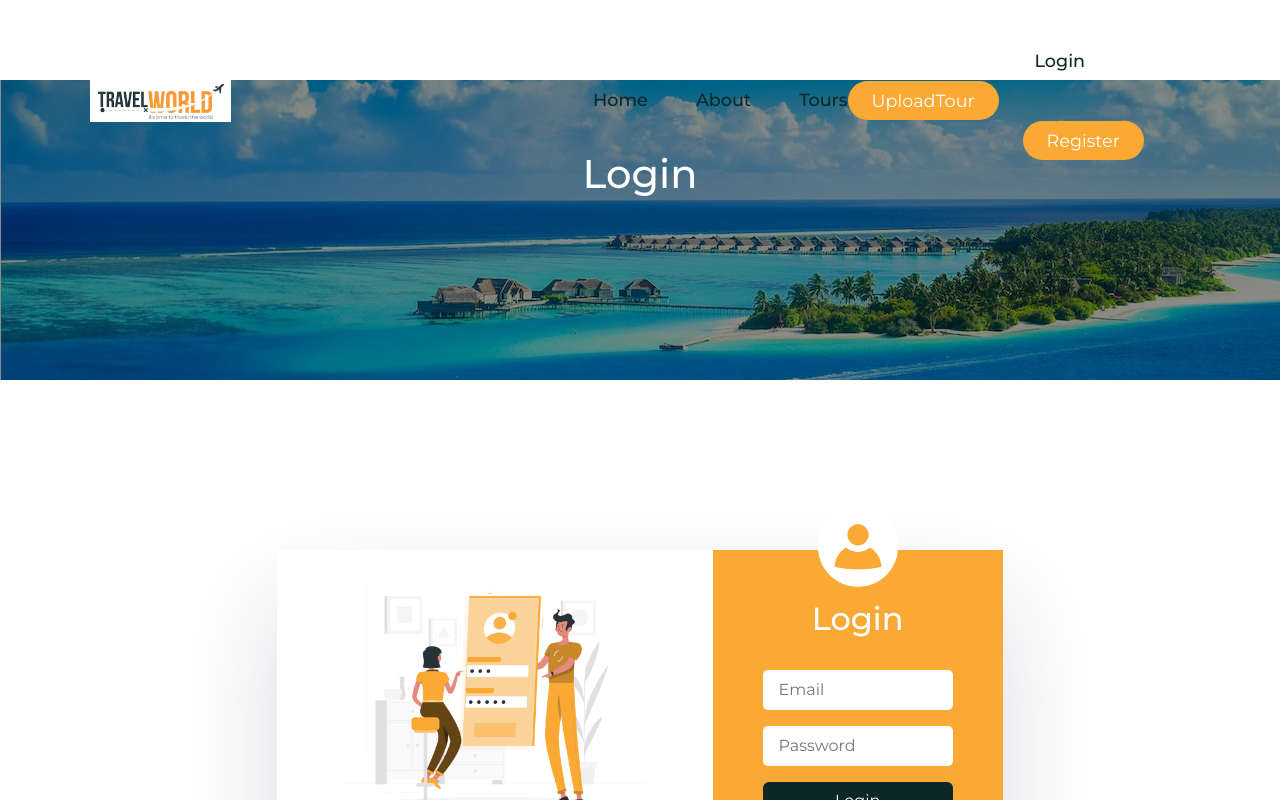
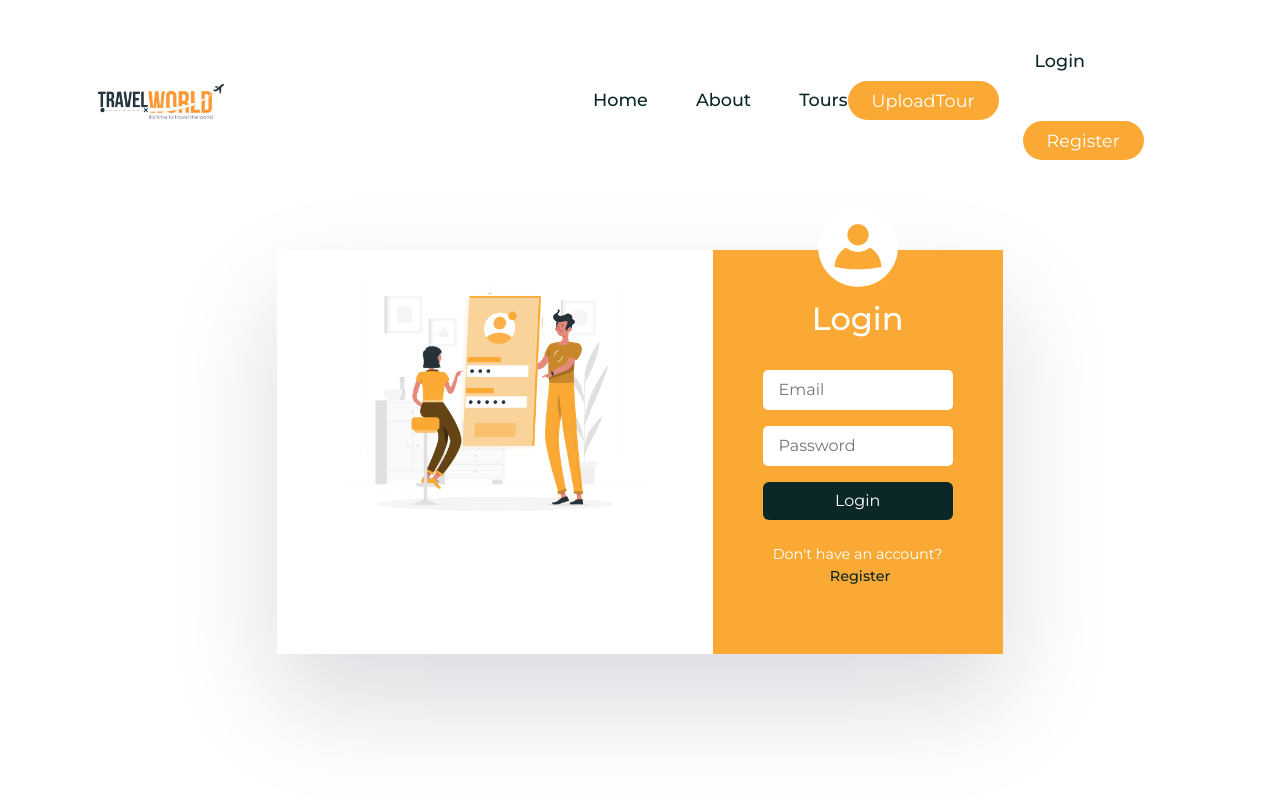
Before and after one commit to luthanhy/WebBooking_Travel_React_Mongo, a React (Create React App) app in the folder Web_Booking_Travel/tour-management/frontend/: page /login in a window 1280 px wide. Shown: the top 800 px of the page. Built offline with nearby package versions, Linux system fonts and the light colour scheme; the HTML template or start-up script is replaced by a standard one; a web font is replaced by a local one.

Commit message:
fix register and login layout

```diff
--- a/Web_Booking_Travel/tour-management/frontend/src/pages/Login.jsx
+++ b/Web_Booking_Travel/tour-management/frontend/src/pages/Login.jsx
@@ -36,7 +36,6 @@ const Login = () => {
 
   return (
     <>
-      <CommonSection title="Login" />
       <section>
         <Container>
           <Row>
@@ -84,7 +83,7 @@ const Login = () => {
             </Col>
           </Row>
         </Container>
-      </section>
+        </section>
     </>
   );
 };
--- a/Web_Booking_Travel/tour-management/frontend/src/pages/Register.jsx
+++ b/Web_Booking_Travel/tour-management/frontend/src/pages/Register.jsx
@@ -37,7 +37,6 @@ const Register = () => {
 
   return (
     <>
-      <CommonSection title="Register" />
       <section>
         <Container>
           <Row>
```
